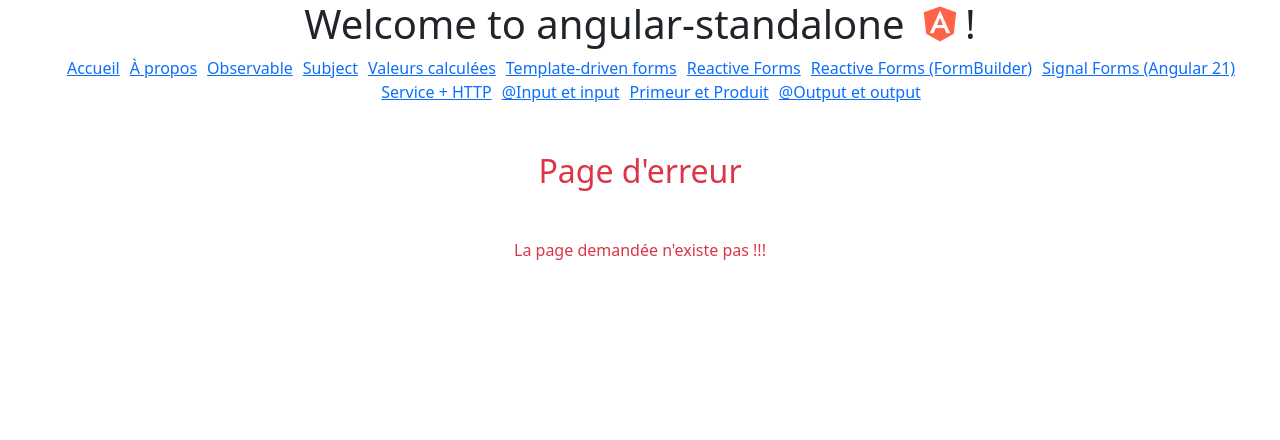
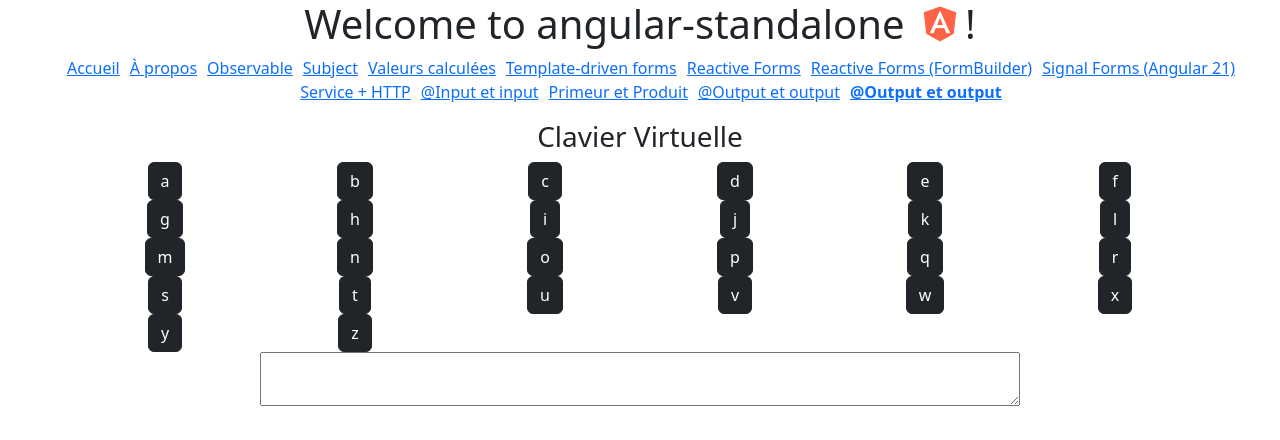
Before and after one commit to thalesalexcin/angular-standalone, an Angular app: page /clavier in a window 1280 px wide. Before the commit this address led to /not-found. Shown: the top 440 px of the page. Built offline with nearby package versions, Linux system fonts and the light colour scheme.

Commit message:
Clavier virtuelle

```diff
--- a/src/app/app.routes.ts
+++ b/src/app/app.routes.ts
@@ -19,6 +19,7 @@
 import { PereComponent } from './components/pere/pere';
 import { PrimeurComponent } from './components/primeur/primeur';
 import { ParentComponent } from './components/parent/parent';
+import { ClavierComponent } from './components/clavier/clavier';
 
 export const routes: Routes = [
   { path: '', component: HomeComponent },
@@ -41,6 +42,7 @@
   { path: 'pere', component: PereComponent },
   { path: 'primeur', component: PrimeurComponent },
   { path: 'parent', component: ParentComponent },
+  { path: 'clavier', component: ClavierComponent },
 
   //{ path: '**', component: NotFoundComponent },
   { path: 'not-found', component: NotFoundComponent },
--- /dev/null
+++ b/src/app/components/clavier/clavier.html
@@ -0,0 +1,13 @@
+<h3>Clavier Virtuelle</h3>
+<div class="container">
+  <div class="row">
+    @for (item of lettres; track $index) {
+      <div class="col-2">
+        <app-touche [value]="item" (touched)="onTouched($event)"></app-touche>
+      </div>
+    }
+  </div>
+  <div class="row">
+    <textarea class="offset-2 col-8" [(ngModel)]="currentText"></textarea>
+  </div>
+</div>
--- /dev/null
+++ b/src/app/components/clavier/clavier.ts
@@ -0,0 +1,46 @@
+import { Component } from '@angular/core';
+import { FormsModule } from '@angular/forms';
+import { ToucheComponent } from '../touche/touche';
+
+@Component({
+  selector: 'app-clavier',
+  imports: [FormsModule, ToucheComponent],
+  templateUrl: './clavier.html',
+  styleUrl: './clavier.css',
+})
+export class ClavierComponent {
+  lettres = [
+    'a',
+    'b',
+    'c',
+    'd',
+    'e',
+    'f',
+    'g',
+    'h',
+    'i',
+    'j',
+    'k',
+    'l',
+    'm',
+    'n',
+    'o',
+    'p',
+    'q',
+    'r',
+    's',
+    't',
+    'u',
+    'v',
+    'w',
+    'x',
+    'y',
+    'z',
+  ];
+
+  currentText = '';
+
+  onTouched(event: string) {
+    this.currentText += event;
+  }
+}
--- a/src/app/components/menu/menu.html
+++ b/src/app/components/menu/menu.html
@@ -40,5 +40,8 @@
     <li routerLinkActive="active">
       <a routerLink="/parent">@Output et output</a>
     </li>
+    <li routerLinkActive="active">
+      <a routerLink="/clavier">@Output et output</a>
+    </li>
   </ul>
 </nav>
--- /dev/null
+++ b/src/app/components/touche/touche.html
@@ -0,0 +1 @@
+<button class="btn btn-dark" (click)="onButtonClicked()">{{ value() }}</button>
--- /dev/null
+++ b/src/app/components/touche/touche.ts
@@ -0,0 +1,15 @@
+import { Component, input, output } from '@angular/core';
+
+@Component({
+  selector: 'app-touche',
+  imports: [],
+  templateUrl: './touche.html',
+  styleUrl: './touche.css',
+})
+export class ToucheComponent {
+  value = input.required<string>();
+  touched = output<string>();
+  onButtonClicked() {
+    this.touched.emit(this.value());
+  }
+}
```
Also changed, not shown: src/app/components/clavier/clavier.css (added), src/app/components/touche/touche.css (added), 2 other files (tests, documents, lock files or other folders).
